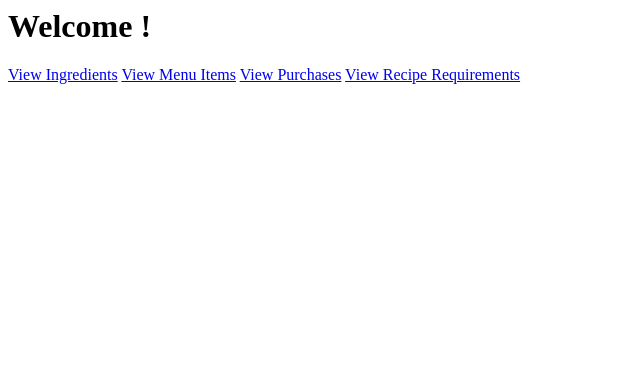
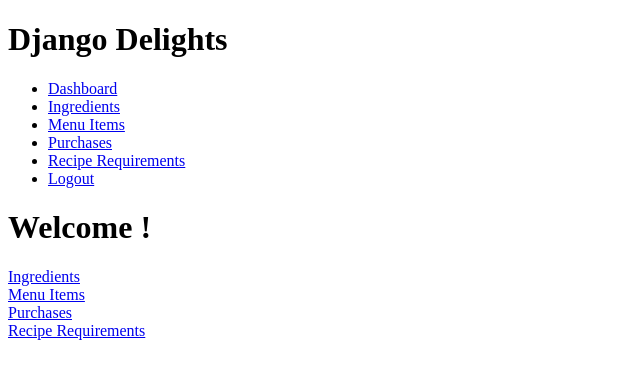
Before and after one commit to kshade88/DjangoDelights, a Django app: page /dashboard/ in a window 1280 px wide. Shown: the top 379 px of the page, without its empty margins (0-640 px from the left). Run offline with Django 4.2, Linux system fonts and the light colour scheme.

Commit message:
updated all site navigation and listing templates for list views

```diff
--- /dev/null
+++ b/src/djangodelights/inventory/templates/base.html
@@ -0,0 +1,29 @@
+{% load static %}
+<!DOCTYPE html>
+<html lang="en">
+<head>
+    <meta charset="UTF-8">
+    <meta name="viewport" content="width=device-width, initial-scale=1.0">
+    <title>Django Delights</title>
+</head>
+<body>
+    <header>
+        <h1>Django Delights</h1>
+        <nav>
+            <ul>
+                <li><a href="{% url 'dashboard' %}">Dashboard</a></li>
+                <li><a href="{% url 'ingredient_list' %}">Ingredients</a></li>
+                <li><a href="{% url 'menu_item_list' %}">Menu Items</a></li>
+                <li><a href="{% url 'purchase_list' %}">Purchases</a></li>
+                <li><a href="{% url 'recipe_requirement_list' %}">Recipe Requirements</a></li>
+                <li><a href="{% url 'logout' %}">Logout</a></li>
+            </ul>
+        </nav>
+    </header>
+
+    <main>
+        {% block content %}
+        {% endblock %}
+    </main>
+</body>
+</html>
--- a/src/djangodelights/inventory/templates/inventory/dashboard.html
+++ b/src/djangodelights/inventory/templates/inventory/dashboard.html
@@ -1,6 +1,14 @@
+{% extends 'base.html' %}
+
+{% block content %}
 <h1>Welcome {{ user.username }}!</h1>
 
-<a href="{% url 'ingredient_list' %}">View Ingredients</a>
-<a href="{% url 'menu_item_list' %}">View Menu Items</a>
-<a href="{% url 'purchase_list' %}">View Purchases</a>
-<a href="{% url 'recipe_requirement_list' %}">View Recipe Requirements</a>
+<a href="{% url 'ingredient_list' %}">Ingredients</a>
+<br>
+<a href="{% url 'menu_item_list' %}">Menu Items</a>
+<br>
+<a href="{% url 'purchase_list' %}">Purchases</a>
+<br>
+<a href="{% url 'recipe_requirement_list' %}">Recipe Requirements</a>
+
+{% endblock %}
--- a/src/djangodelights/inventory/templates/inventory/ingredient_form.html
+++ b/src/djangodelights/inventory/templates/inventory/ingredient_form.html
@@ -1,4 +1,6 @@
-# Ingredient Form
+{% extends 'base.html' %}
+
+{% block content %}
 <h2>Ingredient Form</h2>
 
 <h2>Add Ingredient to Inventory</h2>
@@ -9,3 +11,4 @@
     <input type="submit" value="Submit"/>
     </div>
     </form>
+{% endblock %}
--- a/src/djangodelights/inventory/templates/inventory/menu_item_form.html
+++ b/src/djangodelights/inventory/templates/inventory/menu_item_form.html
@@ -1,4 +1,7 @@
-<h2>Add Menu Item</h2>
+{% extends 'base.html' %}
+
+{% block content %}
+    <h2>Add Menu Item</h2>
     <form method="post">
     <div>
     {% csrf_token %}
@@ -6,3 +9,4 @@
     <input type="submit" value="Submit"/>
     </div>
     </form>
+{% endblock %}
--- a/src/djangodelights/inventory/views.py
+++ b/src/djangodelights/inventory/views.py
@@ -34,7 +34,7 @@ class MenuItemListView(ListView):
 class RecipeRequirementListView(ListView):
     model = RecipeRequirement
     template_name = 'inventory/recipe_requirement_list.html'
-    context_object_name = 'reciperequirements'
+    context_object_name = 'recipe_requirements'
 
 class PurchaseListView(ListView):
     model = Purchase
@@ -51,19 +51,19 @@ class MenuItemCreateView(CreateView):
     model = MenuItem
     form_class = MenuItemForm
     template_name = 'inventory/menu_item_form.html'
-    success_url = reverse_lazy('dashboard')
+    success_url = reverse_lazy('menu_item_list')
 
 class RecipeRequirementCreateView(CreateView):
     model = RecipeRequirement
     form_class = RecipeRequirementForm
     template_name = 'inventory/recipe_requirement_form.html'
-    success_url = reverse_lazy('dashboard')
+    success_url = reverse_lazy('recipe_requirement_list')
 
 class PurchaseCreateView(CreateView):
     model = Purchase
     form_class = PurchaseForm
     template_name = 'inventory/purchase_form.html'
-    success_url = reverse_lazy('dashboard')
+    success_url = reverse_lazy('purchase_list')
 
 class IngredientUpdateView(UpdateView):
     model = Ingredient
```
Also changed, not shown: src/djangodelights/inventory/templates/inventory/ingredient_list.html (+7 -1 lines), src/djangodelights/inventory/templates/inventory/menu_item_list.html (+13 -0 lines), src/djangodelights/inventory/templates/inventory/purchase_form.html (+6 -5 lines), src/djangodelights/inventory/templates/inventory/purchase_list.html (+13 -0 lines), src/djangodelights/inventory/templates/inventory/recipe_requirement_form.html (+7 -1 lines), src/djangodelights/inventory/templates/inventory/recipe_requirement_list.html (+13 -0 lines), src/djangodelights/db.sqlite3.
